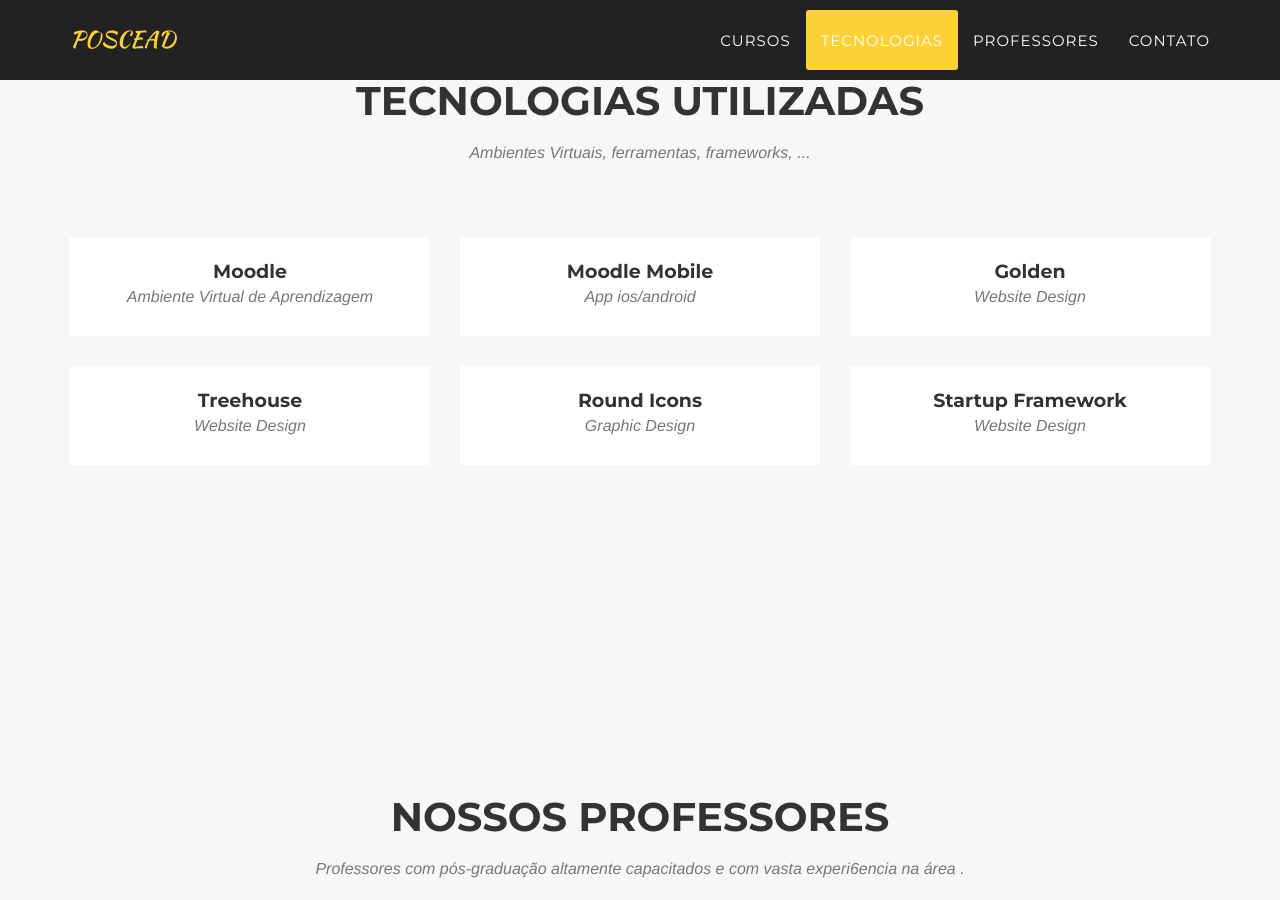
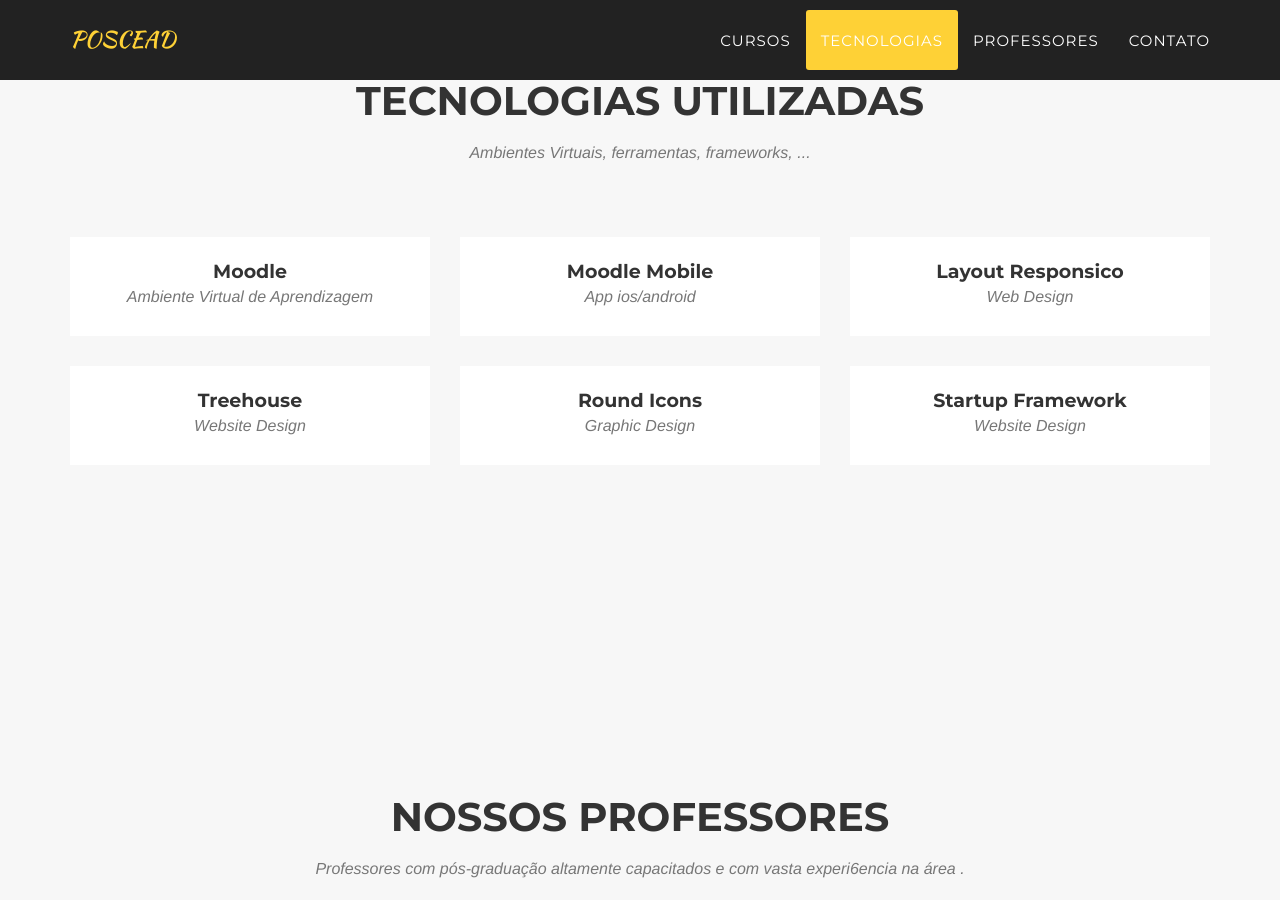
Before and after one commit to lailson/poscead, a Jekyll site: the page built from _posts/2014-07-16-project-3.markdown, in a window 1280 px wide and 900 px high, scrolled down 1639 px. Built offline with Jekyll 4.4.1, drawn with Linux system fonts in a browser that asks for light colours; some web fonts are replaced.

Commit message:
portifolio

```diff
--- a/_posts/2014-07-16-project-3.markdown
+++ b/_posts/2014-07-16-project-3.markdown
@@ -1,6 +1,6 @@
 ---
-title: Golden
-subtitle: Website Design
+title: Layout Responsico
+subtitle: Web Design
 layout: default
 modal-id: 3
 date: 2014-07-16
```
Also changed, not shown: img/portfolio/golden-thumbnail.png (renamed from img/portfolio/golden-thumbnail.jpeg).
